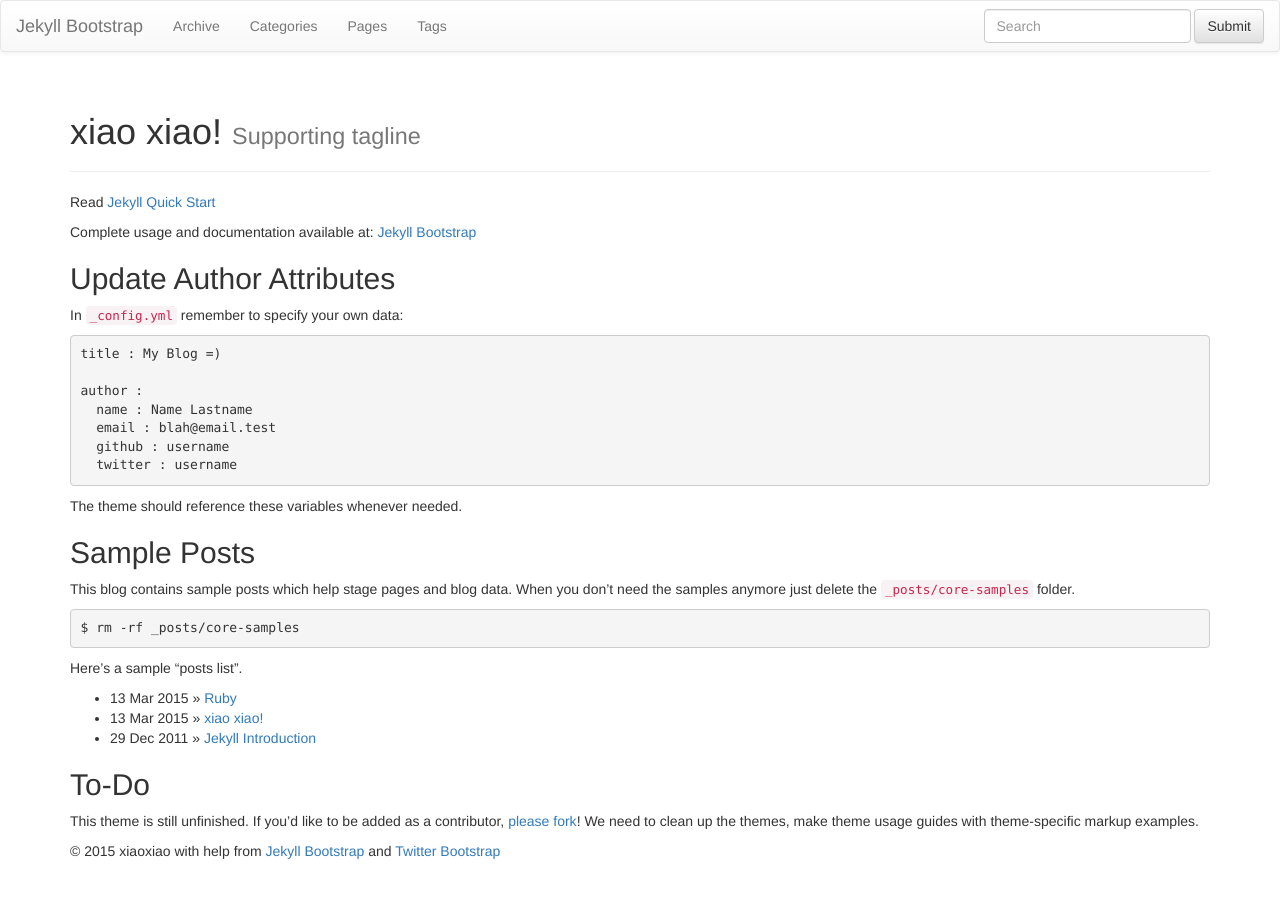
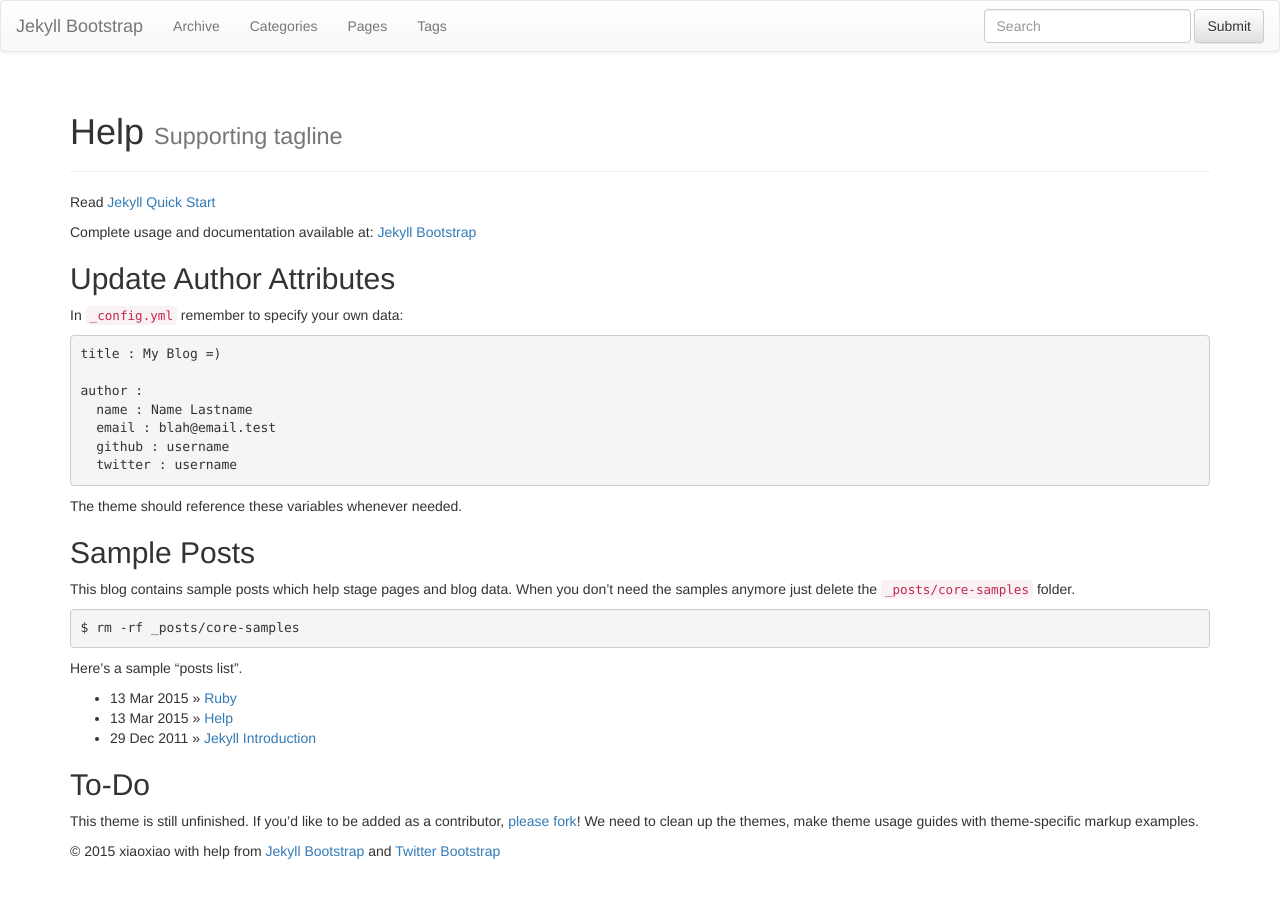
Before and after one commit to plusjade/jekyll-bootstrap, a Jekyll site: the page built from _posts/core-samples/2015-03-13-Help.MD, in a window 1280 px wide. Built offline with Jekyll 4.4.1, drawn with Linux system fonts in a browser that asks for light colours; nearby versions of some CDN libraries; library files that are not in the unit come from our copies.

Commit message:
Update 2015-03-13-Help.MD

```diff
--- a/_posts/core-samples/2015-03-13-Help.MD
+++ b/_posts/core-samples/2015-03-13-Help.MD
@@ -1,6 +1,6 @@
 ---
 layout: page
-title: xiao xiao!
+title: Help
 tagline: Supporting tagline
 ---
 {% include JB/setup %}
```
